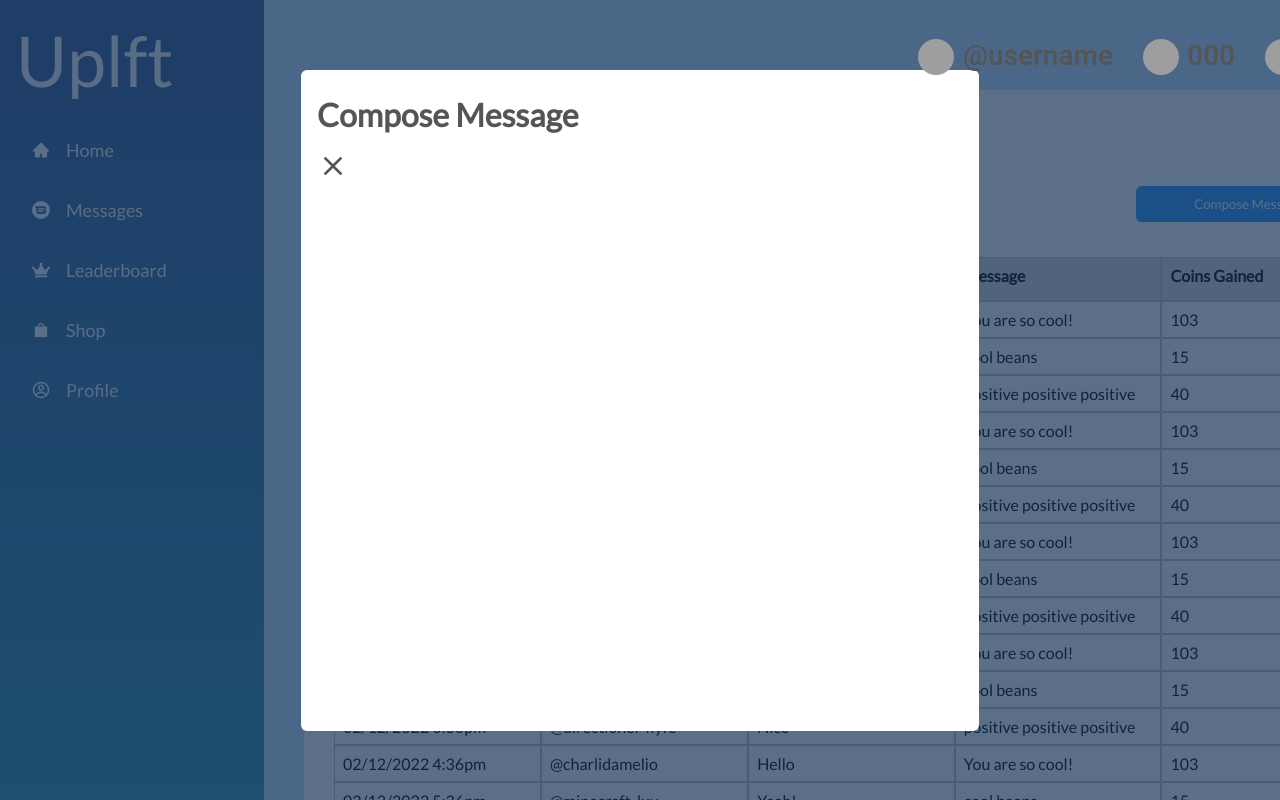
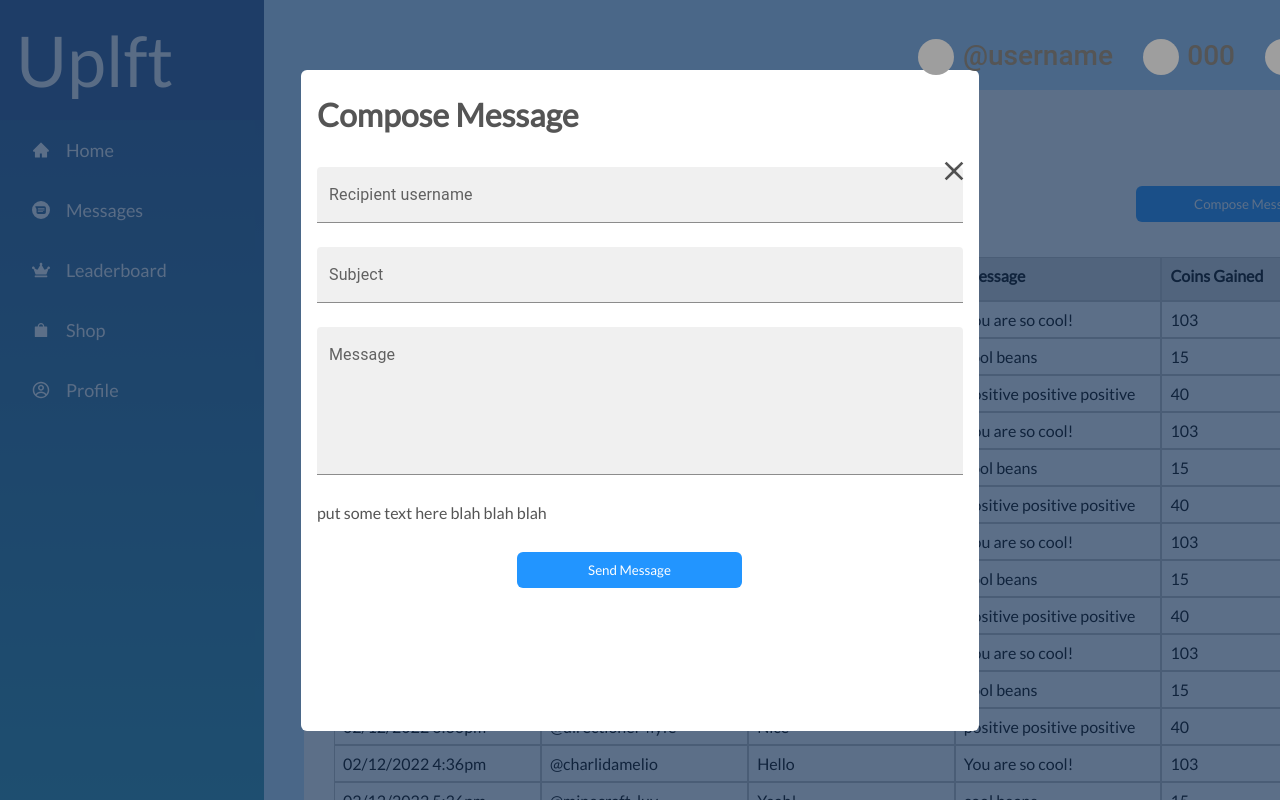
Before and after one commit to RAIK284/frontend-code-javadoc-juveniles, a React (Create React App) app: page /messages in a window 1280 px wide. Both pictures are taken after a click on the button "Compose Message". Shown: the top 800 px of the page. Built offline with nearby package versions, Linux system fonts and the light colour scheme; grey boxes are pictures that could not be loaded.

Commit message:
send message modal is almost done

```diff
--- a/package.json
+++ b/package.json
@@ -6,6 +6,8 @@
     "@emotion/react": "^11.8.2",
     "@emotion/styled": "^11.8.1",
     "@fontsource/comfortaa": "^4.5.7",
+    "@mui/material": "^5.6.1",
+    "@syncfusion/ej2-react-inputs": "^20.1.48",
     "@testing-library/jest-dom": "^5.16.3",
     "@testing-library/react": "^12.1.4",
     "@testing-library/user-event": "^13.5.0",
--- a/src/components/Modal.js
+++ b/src/components/Modal.js
@@ -1,7 +1,7 @@
 import React from 'react';
 import styled from "@emotion/styled";
 import { MdClose } from "react-icons/md";
-
+import { TextField } from '@mui/material';
 
 const Background = styled.div`
     width: 100vw;
@@ -32,15 +32,34 @@ const ModalContent = styled.div`
     color: #555555;
 `;
 
+const Spacer = styled.span `
+    width: 50px;
+    height: 24px;
+    background: white;
+`
+
 const CloseModalButton = styled(MdClose)`
     cursor: pointer;
     position: absolute;
-    top: 150px;
-    right: calc(100vw / 2 - 300);
+    top: 155px;
+    right: calc(50vw - 330px);
     width: 32px;
     height: 32px;
     padding: 0;
 `;
+
+const SendMessageButton = styled.button`
+    color: white;
+    position: relative;
+    width: 225px;
+    height: 36px;
+    left: 200px;
+    background: #2295FF;
+    border: 2px solid rgba(34, 149, 255, 0.5);
+    box-sizing: border-box;
+    border-radius: 6px;
+`
+
 
 
 
@@ -54,6 +73,32 @@ export const Modal = ({ showModal, setShowModal }) => {
                 <CloseModalButton onClick ={() => setShowModal
                 (prev => !prev)} />
                     <h1>Compose Message</h1>
+                <Spacer />
+                <TextField
+                id="username"
+                variant="filled"
+                label="Recipient username"
+                />
+                <Spacer />
+                <TextField
+                id="subject"
+                variant="filled"
+                label="Subject"
+                />
+                <Spacer />
+                <TextField
+                id="message"
+                variant="filled"
+                label="Message"
+                multiline
+                rows={5}
+
+                />
+                 <Spacer />
+                <p>put some text here blah blah blah</p>
+                <Spacer />
+                <SendMessageButton>Send Message
+                </SendMessageButton>
                 </ModalContent>
             </ModalWrapper>
         </Background>
```
